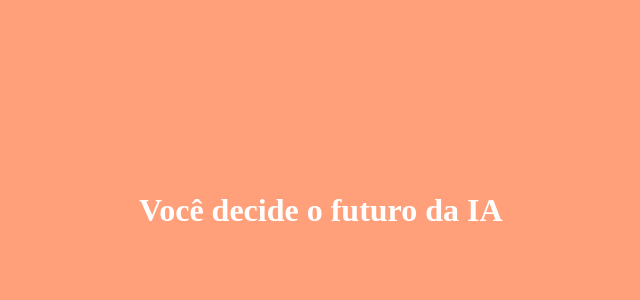
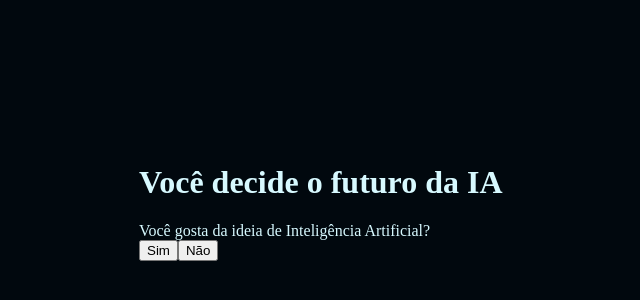
Before and after one commit to HigorVassoler/IA3D, a plain HTML site: page index.html in a window 1280 px wide. Shown: the part 198-498 px from the top of the page, without its empty margins (201-841 px from the left). Drawn offline with Linux system fonts and the light colour scheme.

Commit message:
Add files via upload

```diff
--- a/script.js
+++ b/script.js
@@ -5,37 +5,40 @@ const caixaResultado = document.querySelector('.caixa-resultado');
 
 const perguntas = [
     {
-        enunciado: "Você acha que as IA's estão emburrecendo as pessoas?",
-        alternativas: [{
-            texto: "Sim, ",
-            afirmativa: "acredito que elas estão facilitando demais as coisas básicas."
+        enunciado: "Você gosta da ideia de Inteligência Artificial?",
+        alternativas: [
+            {
+                texto: "Sim",
+                afirmativa: "Afirmativa da alternativa 1"
             },
             {
-            texto: "Não, ",
-            afirmativa: "pois ela veio para auxiliar as pessoas."
-        }
-        ]
-    },
-    {
-        enunciado: "Você acha que as IA's são algo que as pessoas devem temer futuramente?",
-        alternativas: [{
-            texto: "Sim, ",
-            afirmativa: "afirmativassss"
-        },
-        {
-            texto: "Não, ",
+                texto: "Não",
                 afirmativa: "Afirmativa da alternativa 2"
             }
         ]
     },
     {
-        enunciado: "Você acredita que a tecnologia irá atrapalhar na juventude das pessoas?",
-        alternativas: [{
-            texto: "Sim, ",
+        enunciado: "Pergunta 2",
+        alternativas: [
+            {
+                texto: "Sim",
                 afirmativa: "Afirmativa da alternativa 1"
             },
             {
-            texto: "Não, ",
+                texto: "Não",
+                afirmativa: "Afirmativa da alternativa 2"
+            }
+        ]
+    },
+    {
+        enunciado: "Pergunta 3",
+        alternativas: [
+            {
+                texto: "Sim",
+                afirmativa: "Afirmativa da alternativa 1"
+            },
+            {
+                texto: "Não",
                 afirmativa: "Afirmativa da alternativa 2"
             }
         ]
@@ -52,15 +55,16 @@ function mostraPergunta() {
     mostraAlternativas();
 }
 function mostraAlternativas() {
-    for (const alternativa of perguntaAtual.alternativa) {
+    for (const alternativa of perguntaAtual.alternativas) {
         const botaoAlternativas = document.createElement("button");
         botaoAlternativas.textContent = alternativa.texto;
-        botaoAlternativas.addEventListener("click", () => respostaSelecionada(alternativa);
+        botaoAlternativas.addEventListener("click",() => respostaSelecionada(alternativa));
         caixaAlternativa.appendChild(botaoAlternativas);
     }
 }
 function respostaSelecionada(opcaoSelecionada){
     const afirmacoes = opcaoSelecionada.afirmativa;
+    respostas = afirmacoes;
     posicao++;
     mostraPergunta();
 }
--- a/style.css
+++ b/style.css
@@ -1,23 +1,20 @@
-:root {
-    --cor-fundo:#FFA07A ;
-    --cor-principal:#800000 ;
-    --cor-secundaria:#B22222 ;
-    --cor-destaque:#FF6347 ;
-    --cor-texto: white ;
+:root{
+    --cor-fundo: #01080E;
+    --cor-principal:#0B0D20 ;
+    --cor-secundaria: #212333;
+    --cor-destaque: #2BDEFD;
+    --cor-texto: #D7F9FF;
 }
-
-body {
+body{
     background-color: var(--cor-fundo);
     color: var(--cor-texto);
     display: flex;
     justify-content: center;
     align-items: center;
-    min-height: 100vh
+    min-height: 100vh;
 }
-
-.caixa-principal {
+.caixa-principal{
     background-color: var(--cor-fundo);
     width: 90%;
     max-width: 600px;
-
 }
```
Lines whose indentation alone changed are shown as unchanged.
